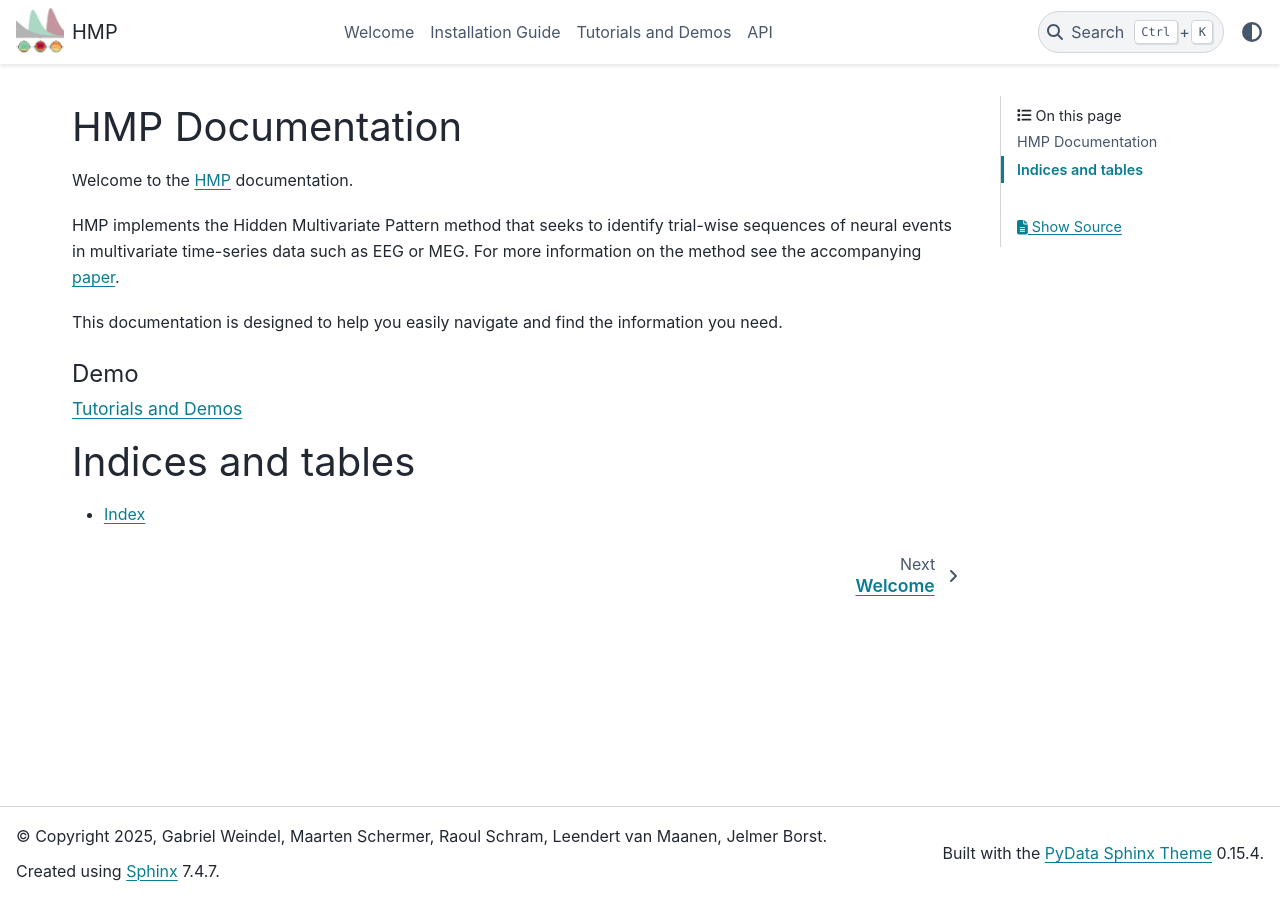
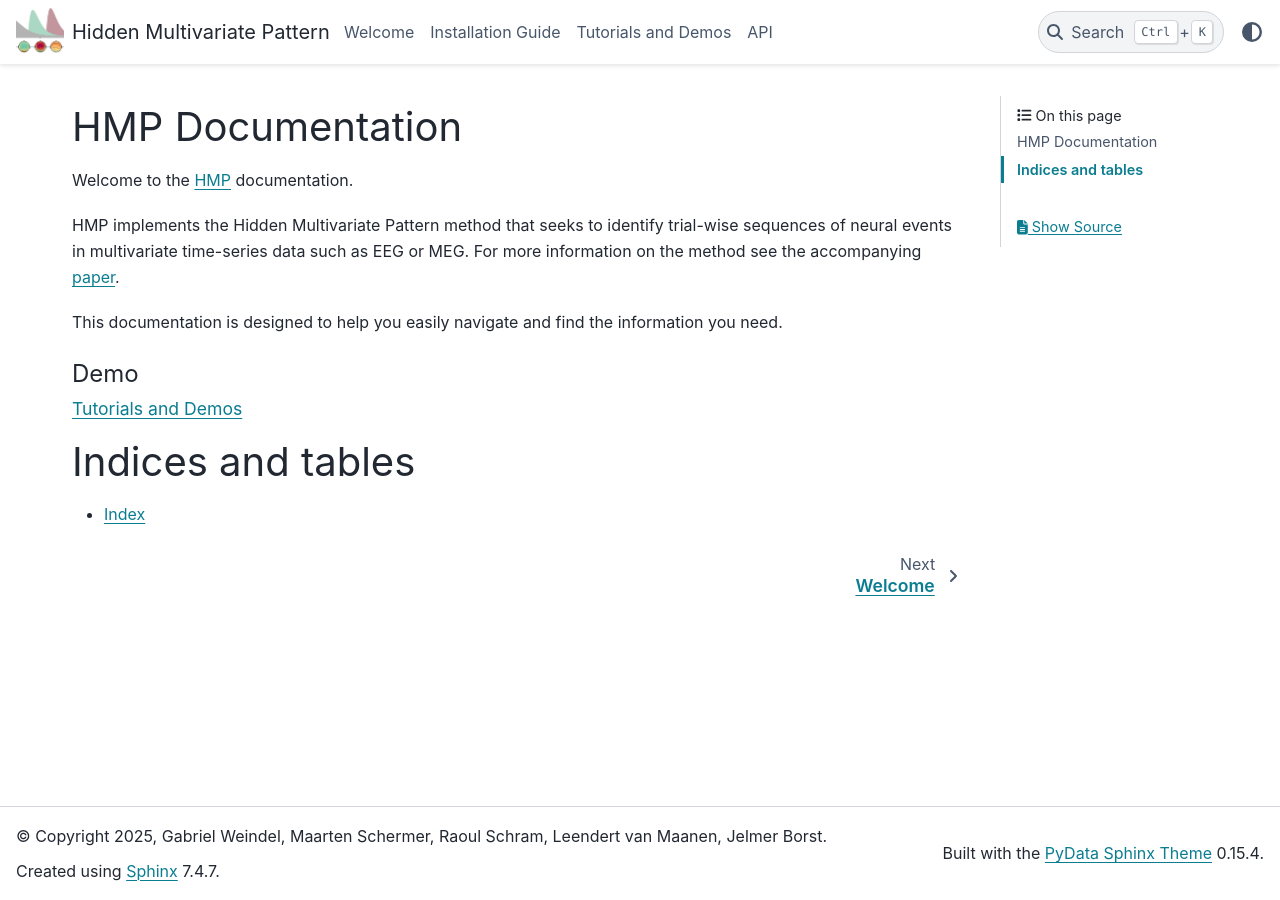
Before and after one commit to GWeindel/hmp, a Sphinx documentation site: the page built from docs/source/index.rst, in a window 1280 px wide. Built offline with Sphinx 7.4.7 and the PyData theme 0.15.4, drawn with Linux system fonts in a browser that asks for light colours; pages that are not in the unit, such as notebooks, are missing from menus.

Commit message:
Fixing readthedocs errors

```diff
--- a/docs/source/conf.py
+++ b/docs/source/conf.py
@@ -60,19 +60,13 @@ exclude_patterns = []
 html_theme = "pydata_sphinx_theme"
 html_logo = "images/logos/logo.png"
 html_theme_options = {
-    "logo": {
-        "image_light": "logo.png",  # adjust if you have dark/light variants
-        "image_dark": "logo.png",
-        "text": "Hidden Multivariate Pattern",
-        "alt_text": "HMP Logo",
-    },
     "logo_link": "/",  # optional: makes logo link to home
     "navbar_start": ["navbar-logo"],
     # Increase logo size (height in px, adjust as needed)
     "logo": {
-        "image_light": "logo.png",
-        "image_dark": "logo.png",
-        "text": "HMP",
+        "image_light": "images/logos/logo.png",  # Path to the light logo
+        "image_dark": "images/logos/logo.png",   # Path to the dark logo
+        "text": "Hidden Multivariate Pattern",
         "alt_text": "HMP Logo",
         "height": "160px",  # set your desired height
     },
```
